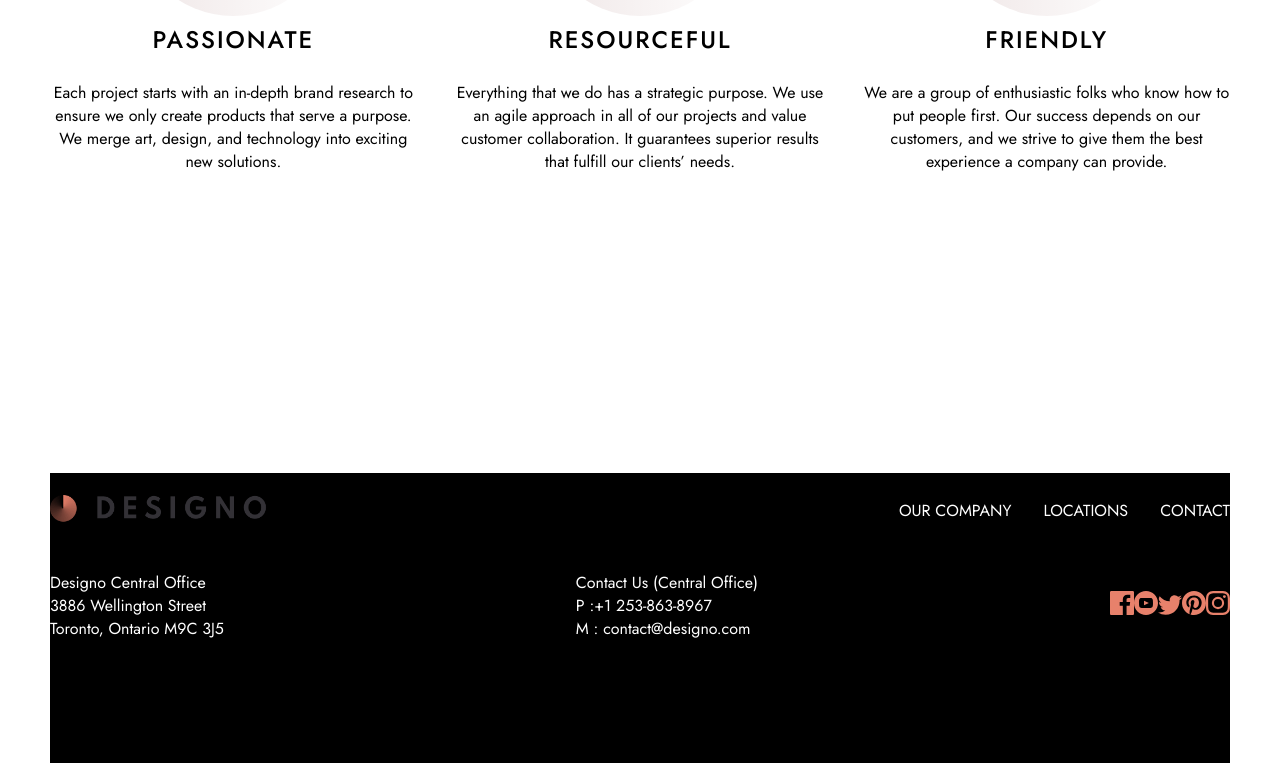
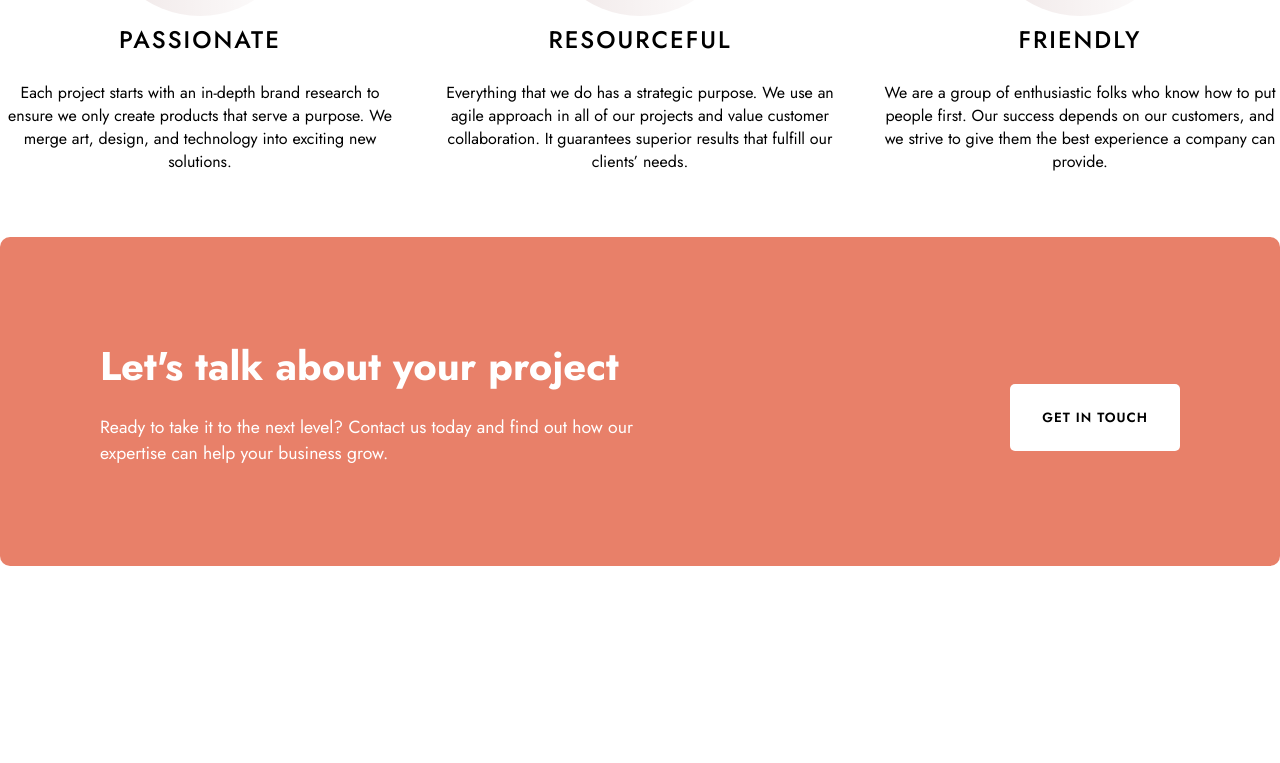
Before and after one commit to AbbyNyakara/Designo-Website, a React (Vite) app: page / in a window 1280 px wide. Shown: the part 1630-2393 px from the top of the page. Built offline with nearby package versions, Linux system fonts and the light colour scheme.

Commit message:
add lts talk section

```diff
--- a/src/App.jsx
+++ b/src/App.jsx
@@ -4,6 +4,7 @@ import Hero from './components/Hero/Hero';
 import Services from './components/Services/Services';
 import About from './components/About/About';
 import Footer from './components/Footer/Footer';
+import Talk from './components/Talk/Talk';
 
 function App() {
 
@@ -13,6 +14,7 @@ function App() {
       <Hero />
       <Services />
       <About />
+      <Talk />
       <Footer />
     </div>
   )
--- a/src/app.scss
+++ b/src/app.scss
@@ -1,8 +1,4 @@
 .app {
-  /* padding: 80px;
-  padding-top: 0;
-  padding-bottom: 0; */
-  margin: 50px;
-  margin-top: 0;
-  margin-bottom: 0;
+  // width: 100vw;
+  margin: 0 auto;
 }
--- a/src/components/Service/service.scss
+++ b/src/components/Service/service.scss
@@ -6,7 +6,7 @@
   background-size: cover;
   // The height to be adjustable
   min-height: 300px;
-  width: calc(90vw/2);
+  width: calc(100vw/2);
   border: none;
   border-radius: 10px;
   color: variables.$clr-white;
--- /dev/null
+++ b/src/components/Talk/Talk.jsx
@@ -0,0 +1,18 @@
+import React from 'react';
+import './talk.scss';
+
+const Talk = () => {
+  return (
+    <div className='talk'>
+      <div className="talk__main">
+        <h2 className='talk__title'>Let's talk about your project</h2>
+        <p className='talk__description'>Ready to take it to the next level? Contact us today and find out
+        how our expertise can help your business grow.</p>
+      </div>
+
+      <button className='btn'>get in touch</button>
+    </div>
+  )
+}
+
+export default Talk
--- /dev/null
+++ b/src/components/Talk/talk.scss
@@ -0,0 +1,28 @@
+@use '../../sass/variables/variables';
+@use '../../sass/components/button';
+
+.talk {
+  color: variables.$clr-white;
+  background-color: variables.$clr-primary-orange;
+  margin-top: 4rem;
+  padding: 100px;
+  border-radius: 10px;
+  display: flex;
+  align-items: center;
+  justify-content: space-between;
+  gap: 3rem;
+}
+
+.talk__main {
+  width: 50%;
+}
+
+.talk__title {
+  font-size: 2.5rem;
+  padding-bottom: 1.2rem;
+}
+
+.talk__description {
+  // letter-spacing: 1.2px;
+  font-size: 1.1rem;
+}
--- a/src/sass/components/_button.scss
+++ b/src/sass/components/_button.scss
@@ -10,9 +10,9 @@
   text-transform: uppercase;
   border: none;
   margin-top: 2rem;
-  font-weight: 500;
+  font-weight: 600;
   &:hover {
-    background-color: variables.$clr-primary-orange;
+    background-color: variables.$clr-primary-light-orange;
     color: variables.$clr-white;
     // box-shadow:
   }
--- a/src/sass/variables/_variables.scss
+++ b/src/sass/variables/_variables.scss
@@ -1,4 +1,5 @@
-$clr-primary-orange: hsl(11deg, 73%, 66%);
+$clr-primary-orange: #e88069;
+$clr-primary-light-orange: #f7a692;
 $clr-white: #fff;
 $clr-black: #000;
 $clr-grey: hsl(300deg, 0%, 55%);
```
